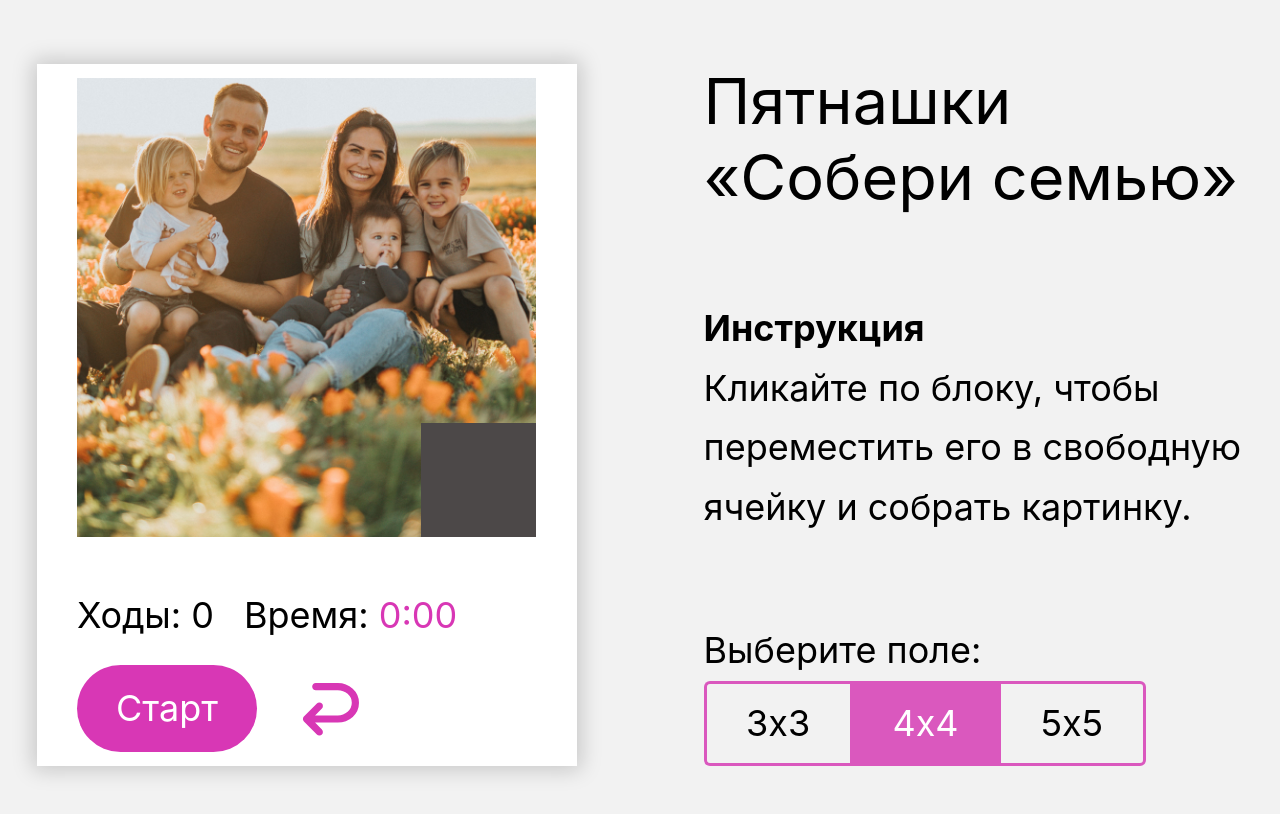
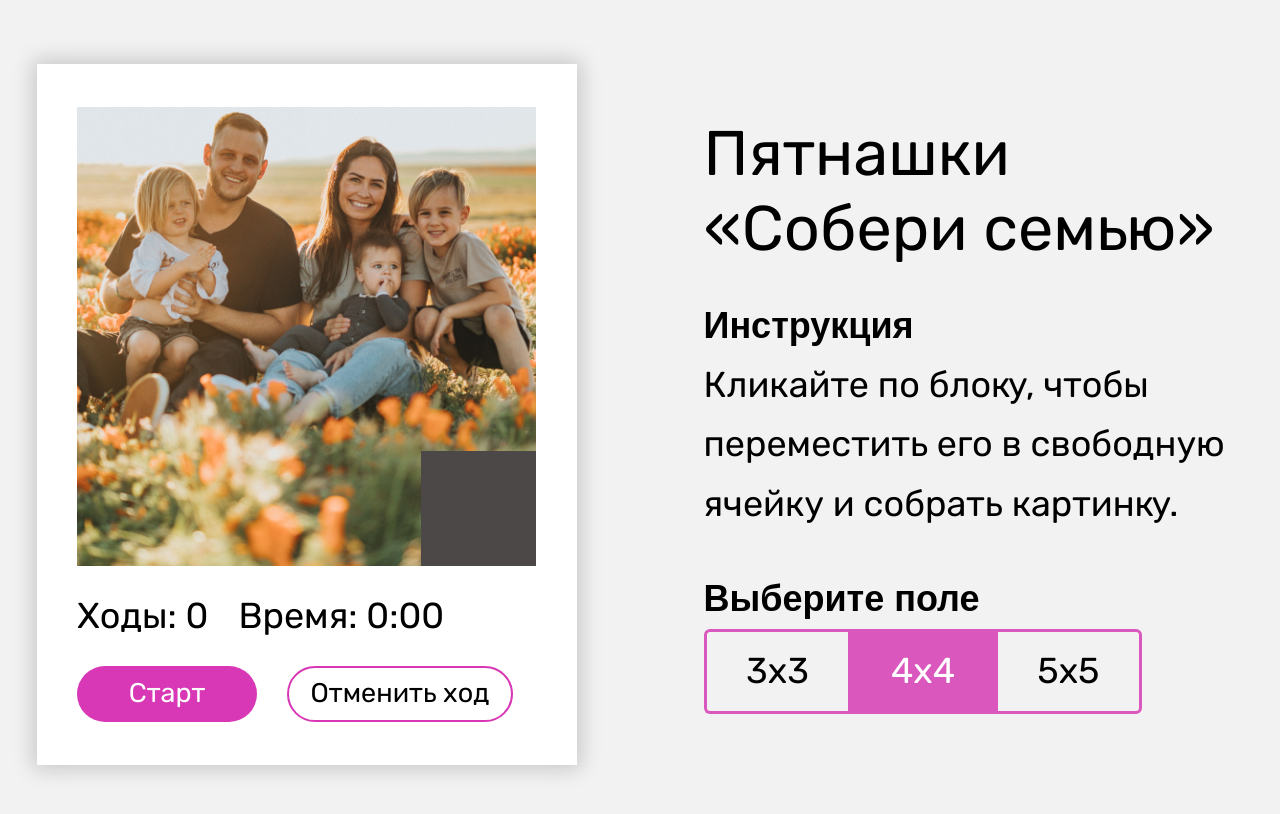
Before and after one commit to vikhri/Charity-Hackaton-2023, a website built with Vite: page index.html in a window 1280 px wide. Built offline with nearby package versions, Linux system fonts and the light colour scheme; a script that the page names is missing; files whose address does not match are found by name.

Commit message:
finish adaptive, fix buttons sizes and color

```diff
--- a/index.html
+++ b/index.html
@@ -9,16 +9,14 @@
     <div id="app" class="hero">
       <div class="main-field">
         <div class="text-block order-info section">
-          <p class="text-title">
-            Пятнашки <br />
-            «Собери семью»
-          </p>
-          <p class="text-instruction">
-            <strong>Инструкция</strong> <br />
+          <div class="text-block-texts">
+            <p class="text-title">Пятнашки <br /> «Собери семью»</p>
+            <p class="text-instruction"> <strong>Инструкция</strong> <br />
             Кликайте по блоку, чтобы переместить его в свободную ячейку и собрать картинку.
-          </p>
+            </p>
+          </div>
           <div class="choose-field">
-            <p>Выберите поле:</p>
+            <p class="choose-field-name"> <strong>Выберите поле</strong> </p>
             <div class="choose-field-group">
               <div class="choose-field-group-item">
                 <input class="js-board-size" id="radio-1" type="radio" name="radio" value="3" />
@@ -129,13 +127,10 @@
             </div>
             <div class="game-buttons" style="display: flex; column-gap: 30px">
               <button class="text-start-game" id="start-game-button" style="min-width: 180px">Старт</button>
-              <button class="button-undo" id="undo-button">
-                <svg class="undo" xmlns="http://www.w3.org/2000/svg" viewBox="0 -960 960 960">
-                  <path
-                    d="M648-560H396q-63 0-109.5 40T240-420q0 60 46.5 100T396-280h244q17 0 28.5 11.5T680-240q0 17-11.5 28.5T640-200H396q-97 0-166.5-63T160-420q0-94 69.5-157T396-640h252l-76-76q-11-11-11-28t11-28q11-11 28-11t28 11l144 144q6 6 8.5 13t2.5 15q0 8-2.5 15t-8.5 13L628-428q-11 11-28 11t-28-11q-11-11-11-28t11-28l76-76Z"
-                  />
-                </svg>
-              </button>
+              <button class="button-undo" id="undo-button" style="min-width: 180px">Отменить ход</button>
+              <!-- <button class="button-undo" id="undo-button">
+                <svg  class="undo" xmlns="http://www.w3.org/2000/svg" viewBox="0 -960 960 960"><path d="M648-560H396q-63 0-109.5 40T240-420q0 60 46.5 100T396-280h244q17 0 28.5 11.5T680-240q0 17-11.5 28.5T640-200H396q-97 0-166.5-63T160-420q0-94 69.5-157T396-640h252l-76-76q-11-11-11-28t11-28q11-11 28-11t28 11l144 144q6 6 8.5 13t2.5 15q0 8-2.5 15t-8.5 13L628-428q-11 11-28 11t-28-11q-11-11-11-28t11-28l76-76Z"/></svg>
+              </button> -->
             </div>
           </div>
         </div>
--- a/src/pcss/blocks/hero.pcss
+++ b/src/pcss/blocks/hero.pcss
@@ -2,7 +2,6 @@
   --cell-size-3x3: calc((var(--field-size) / 3));
   --cell-size-4x4: calc((var(--field-size) / 4));
   --cell-size-5x5: calc((var(--field-size) / 5));
-  --cell-size-k: 1;
 
   --main-window-size: 540px;
   --field-size: calc(var(--main-window-size) * 0.85);
@@ -12,6 +11,7 @@
   --color-accent: #D837B5;
   --color-accent-active: #bc1b99;
   --color-accent-highlight: #da58be;
+  --color-accent-hover: #fddcf7;
 
   @media (max-width: 600px) {
     --main-window-size: 400px;
@@ -23,12 +23,20 @@
 }
 
 body {
-  font-family: 'Inter', sans-serif;
+  font-family: 'Rubik', sans-serif;
   font-style: normal;
-  /* font-size: 36px; */
-  font-size: calc(var(--main-window-size) / 15);
+  font-size: 36px;
+  /* font-size: calc(var(--main-window-size) / 15); */
 
   background-color: #f2f2f2;
+
+  @media (max-width: 1024px) {
+    font-size: 24px;
+  }
+
+  @media (max-width: 480px) {
+    font-size: 16px;
+  }
 }
 
 p {
@@ -41,8 +49,7 @@ p {
   display: flex;
   flex-wrap: wrap;
   justify-content: center;
-  margin-top: 5%;
-  margin-bottom: 5%;
+  padding: 5vw 0;
 
   width: 100%;
 }
@@ -64,15 +71,29 @@ p {
 
 .text-block {
   display: flex;
-  /* width: 30vh; */
   width: var(--main-window-size);
-  height: calc(var(--main-window-size) * 1.3);
+  /* height: calc(var(--main-window-size) * 1.3); */
+  /* height: 100%; */
   flex-direction: column;
   justify-content: space-between;
 
-  /* @media (max-width: 320px) {
+  @media (max-width: 320px) {
     font-size: 0.8em;
-  } */
+  }
+}
+
+.text-block > * {
+  display: flex;
+  flex-direction: column;
+  flex-shrink: 2;
+}
+
+.text-block-texts {
+  display: flex;
+  flex-direction: column;
+  flex-shrink: 25;
+
+  margin-bottom: 1em;
 }
 
 
@@ -81,22 +102,11 @@ p {
   line-height: 1.2em;
 }
 
+.text-instruction {
+  margin-top: 0.8em;
+}
 
-/* .choose-field {
-  margin-top: 150px;
 
-  @media (max-width: 1120px) {
-    margin-top: 50px;
-  }
-} */
-
-/* .order-game {
-  order: 1;
-
-  @media (max-width: 1179) {
-    order: 1;
-  }
-} */
 
 .order-info {
   order: 2;
@@ -107,10 +117,10 @@ p {
   display: flex;
   overflow: hidden;
 
-  @media (max-width: 400px) {
+  /* @media (max-width: 400px) {
     flex-direction: column;
     align-items: center;
-  }
+  } */
 
 }
 
@@ -132,26 +142,26 @@ p {
   border-right: none;
 	user-select: none;
 
-  @media (max-width: 600px) {
+  /* @media (max-width: 600px) {
     border-right: 3px solid var(--color-accent-highlight);
-  }
+  } */
 }
 
 .choose-field-group .choose-field-group-item:first-child label {
   border-radius: 6px 0 0 6px;
 
-  @media (max-width: 400px) {
+  /* @media (max-width: 400px) {
     border-radius: 6px 6px 0 0;
-  }
+  } */
 }
 
 .choose-field-group .choose-field-group-item:last-child label {
   border-radius: 0 6px 6px 0;
   border-right: 3px solid var(--color-accent-highlight);
 
-  @media (max-width: 400px) {
+  /* @media (max-width: 400px) {
     border-radius: 0 0 6px 6px;
-  }
+  } */
 }
 
 .choose-field-group input[type="radio"]:checked + label {
@@ -160,7 +170,7 @@ p {
 }
 
 .choose-field-group label:hover {
-  background-color: #fddcf7;
+  background-color: var(--color-accent-hover);
 }
 
 .main-window {
@@ -169,7 +179,8 @@ p {
   align-items: center;
   justify-content: space-around;
   width: var(--main-window-size);
-  height: calc(var(--main-window-size) * 1.3);
+  /* height: calc(var(--main-window-size) * 1.3); */
+  padding: 1.2em 1em;
 
   background-color: white;
   box-shadow: 0px 0px 20px 4px rgba(0, 0, 0, 0.18);
@@ -211,7 +222,7 @@ p {
   cursor: pointer;
 
   img {
-    transition: transform 200ms linear;
+    transition: transform 200ms ease-in-out;
   }
 
 }
@@ -259,10 +270,6 @@ button:active {
   background-color: var(--color-accent-active);
 }
 
-button .button-undo {
-  padding: 0;
-}
-
 .text-start-game {
   color: white;
   font-size: 1em;
@@ -278,32 +285,37 @@ button .button-undo {
 }
 
 .button-undo {
-  padding: 0;
   background-color: transparent;
+  border: 2px solid var(--color-accent);
 }
 
 .button-undo:hover {
-  background-color: transparent;
+  background-color: var(--color-accent-hover);
 }
 
-.undo:hover {
-  color: var(--color-accent-highlight);
-  fill: currentColor;
+.button-undo:active {
+  border-color: var(--color-accent-active);
 }
 
-.undo:active {
-  color: var(--color-accent-active);
-}
-
-
-
 .timer {
-  color: var(--color-accent);
   font-size: 1em;
   font-weight: 400;
 }
 
-.timer {
-  /* padding: 0 50px; */
-  color: var(--color-accent);
+.text-undo {
+  /* color: white; */
+  background-color: transparent;
+  border: 2px solid var(--color-accent);
 }
+
+.game-buttons {
+  display: flex;
+  flex-wrap: wrap;
+  row-gap: 10px;
+
+  font-size: 0.75em;
+
+  @media (max-width: 1024px) {
+    font-size: 1em;
+  }
+}
```
